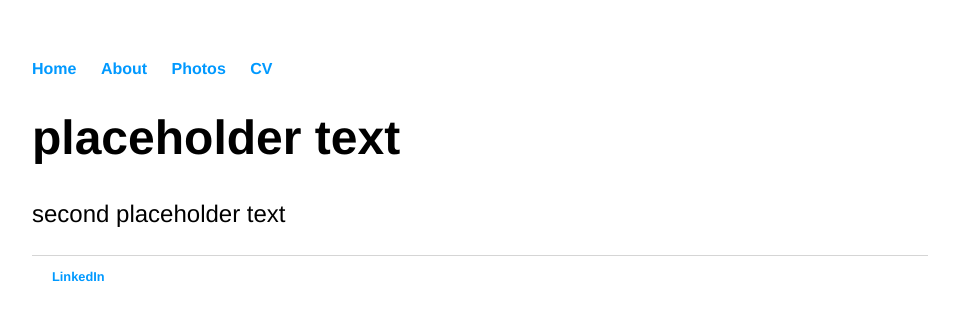
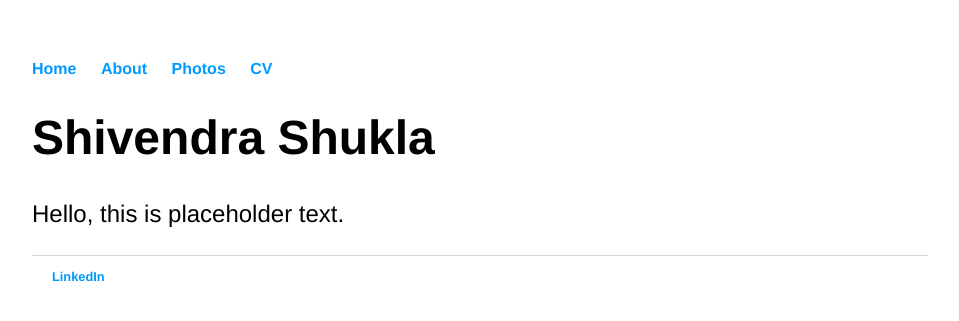
Before and after one commit to thatshivendrashukla/thatshivendrashukla.github.io, a Jekyll site: the page built from index.html, in a window 1280 px wide. Shown: the top 321 px of the page, without its empty margins (160-1119 px from the left). Built offline with Jekyll 4.4.1, drawn with Linux system fonts in a browser that asks for light colours.

Commit message:
Update index.html

```diff
--- a/index.html
+++ b/index.html
@@ -3,6 +3,6 @@ layout: default
 title: Shivendra Shukla
 ---
 <div class="blurb">
-	<h1>placeholder text</h1>
-	<p>second placeholder text</p>
+	<h1>Shivendra Shukla</h1>
+	<p>Hello, this is  placeholder text.</p>
 </div><!-- /.blurb -->
```
